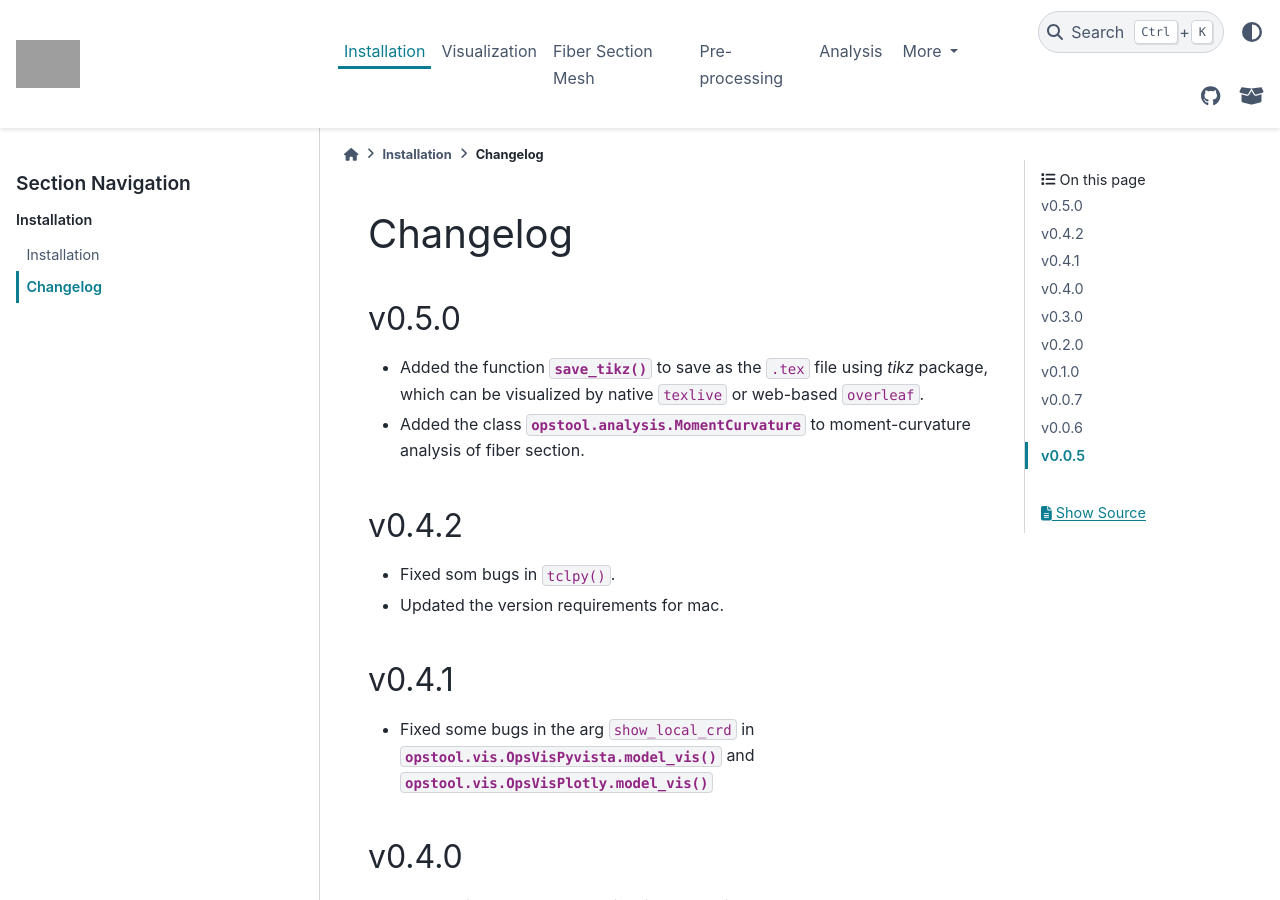
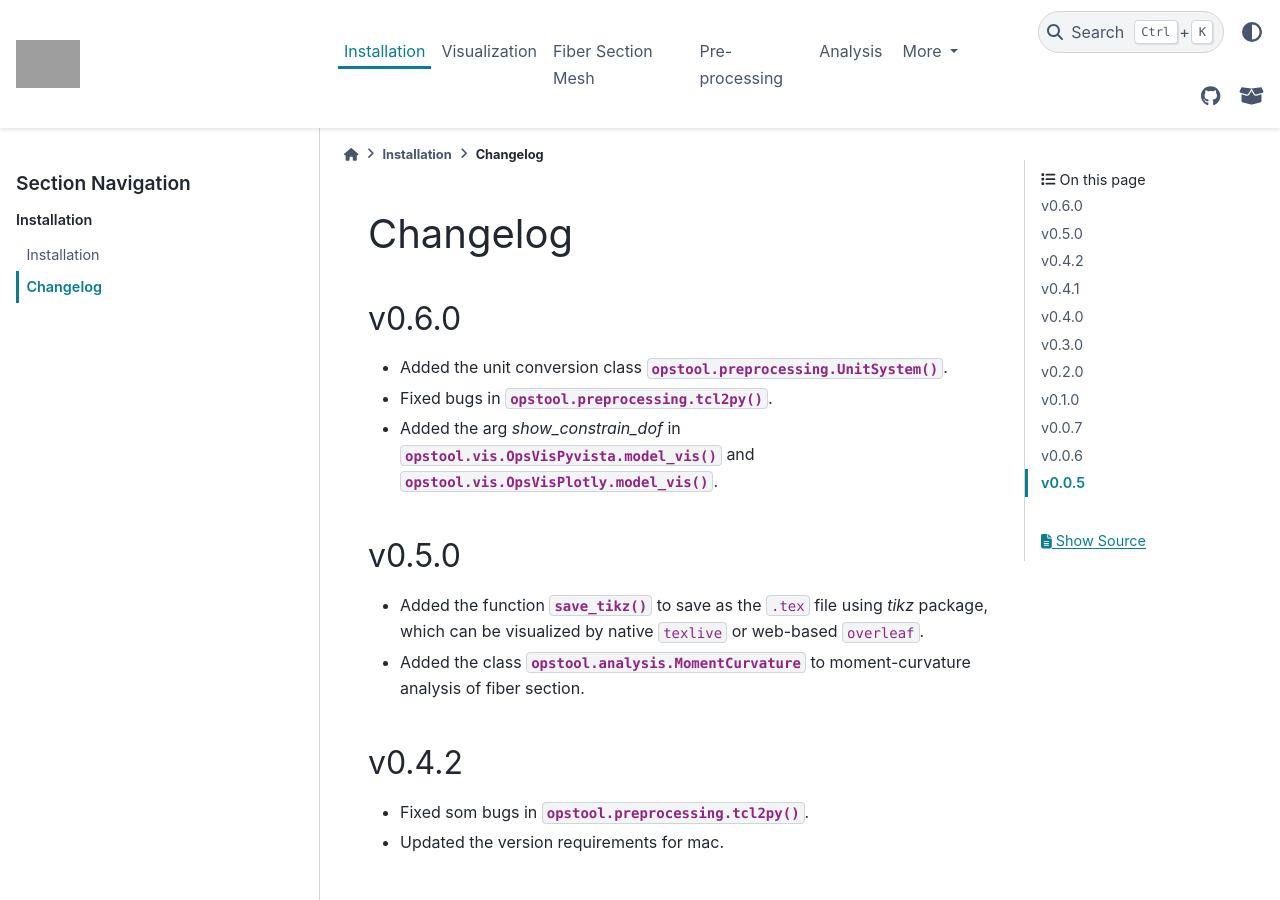
Before and after one commit to yexiang1992/opstool, a Sphinx documentation site: the page built from doc/source/CHANGELOG.rst, in a window 1280 px wide and 900 px high. Built offline with Sphinx 7.4.7 and the PyData theme 0.15.4, drawn with Linux system fonts in a browser that asks for light colours; pages that are not in the unit, such as notebooks, are missing from menus; grey boxes are pictures that could not be loaded.

Commit message:
update to v0.6.0

```diff
--- a/doc/source/CHANGELOG.rst
+++ b/doc/source/CHANGELOG.rst
@@ -1,5 +1,11 @@
 Changelog
 =============
+
+v0.6.0
+-------
+- Added the unit conversion class :func:`opstool.preprocessing.UnitSystem`.
+- Fixed bugs in :func:`opstool.preprocessing.tcl2py`.
+- Added the arg `show_constrain_dof` in :meth:`opstool.vis.OpsVisPyvista.model_vis` and :meth:`opstool.vis.OpsVisPlotly.model_vis`.
 
 v0.5.0
 -------
@@ -8,7 +14,7 @@ v0.5.0
 
 v0.4.2
 -------
-- Fixed som bugs in ``tclpy()``.
+- Fixed som bugs in :func:`opstool.preprocessing.tcl2py`.
 - Updated the version requirements for mac.
 
 v0.4.1
--- a/src/opstool/__about__.py
+++ b/src/opstool/__about__.py
@@ -1 +1 @@
-__version__ = "0.5.0"
+__version__ = "0.6.0"
```
Also changed, not shown: 16 other files.
